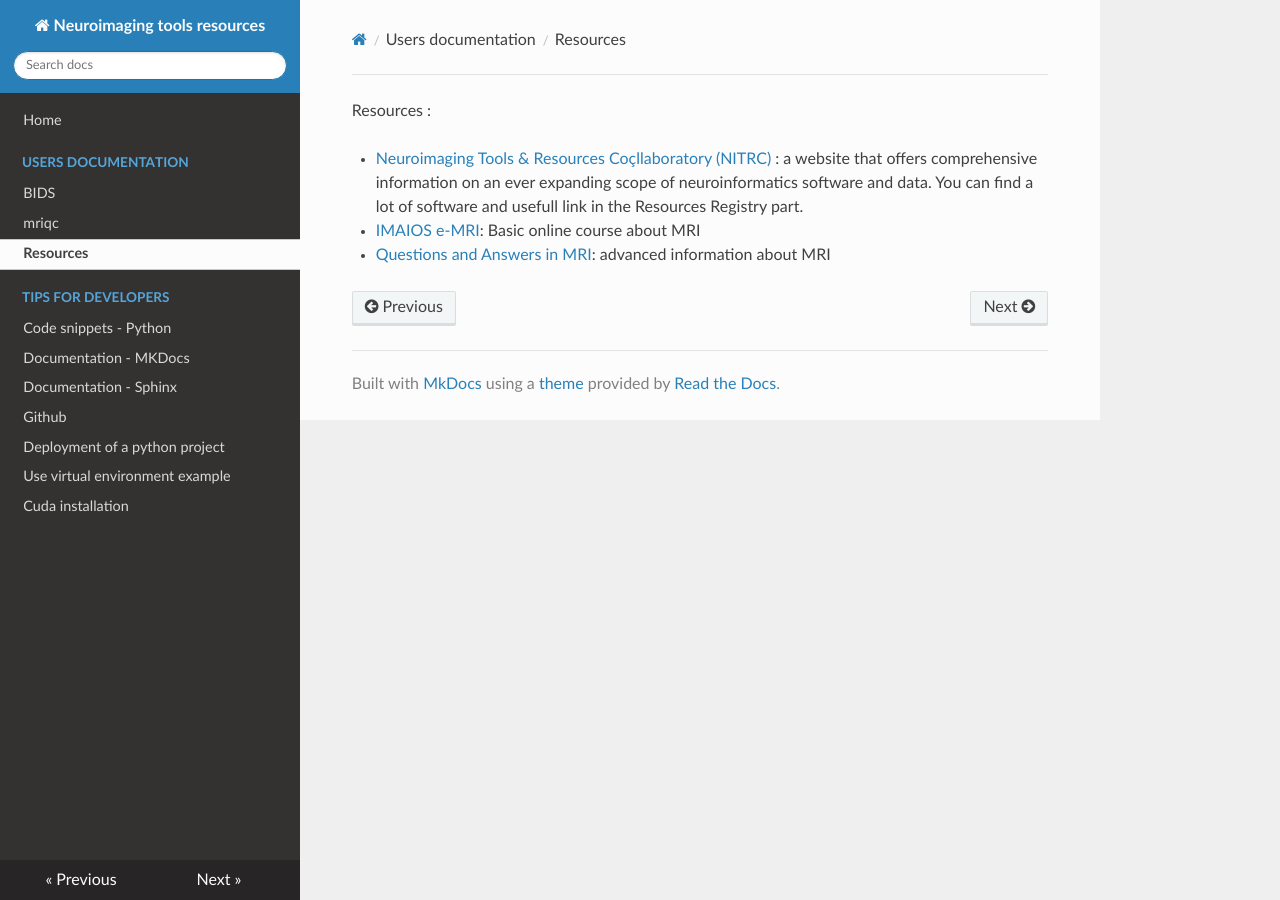
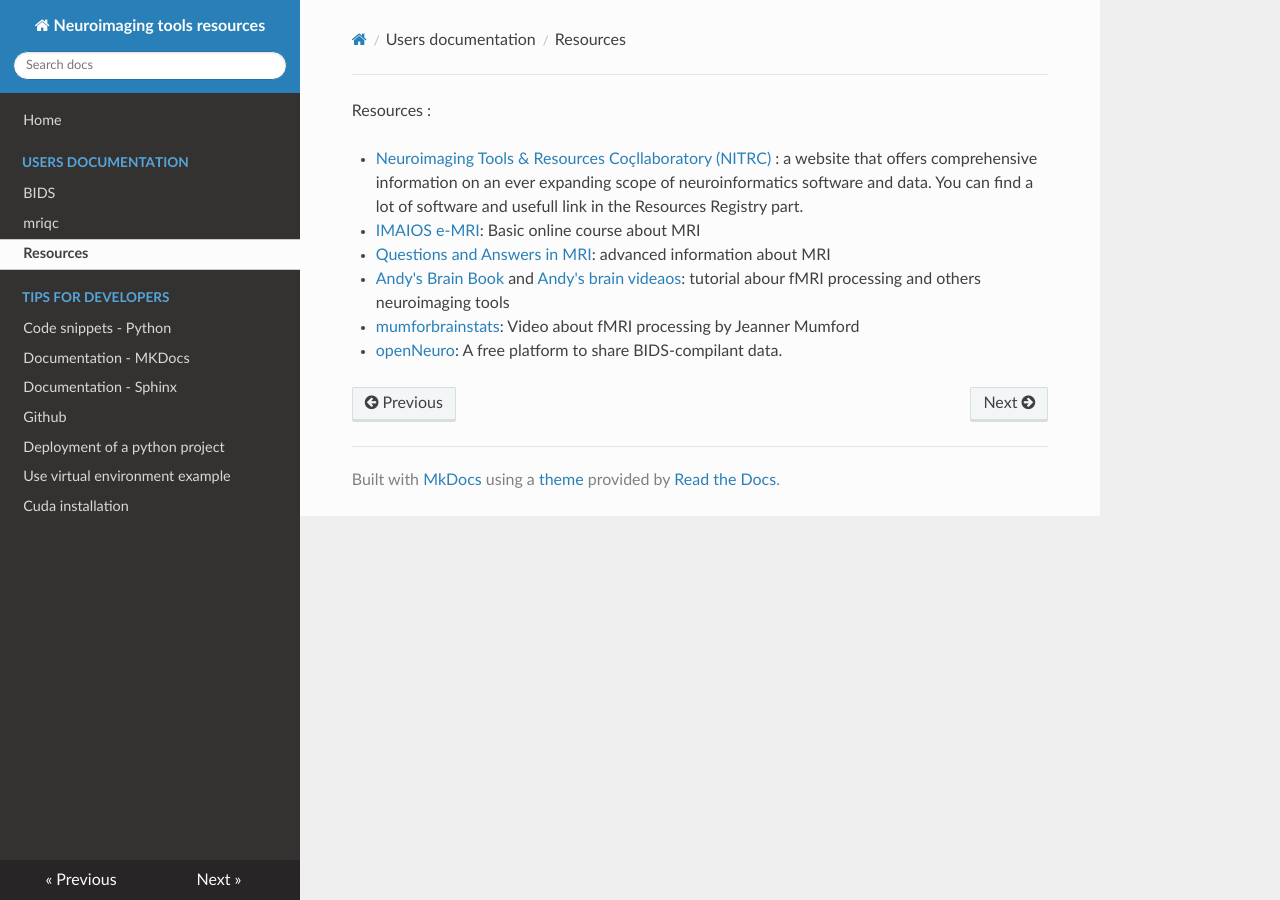
Before and after one commit to IRMaGe-3T/irmage-tools-resources, an MkDocs documentation site: the page built from docs/users/resources.md, in a window 1280 px wide. Built offline with MkDocs 1.6.1, drawn with Linux system fonts in a browser that asks for light colours; nearby versions of some CDN libraries.

Commit message:
add resources

```diff
--- a/docs/users/resources.md
+++ b/docs/users/resources.md
@@ -4,3 +4,6 @@ Resources :
 - [Neuroimaging Tools & Resources Coçllaboratory (NITRC)](https://www.nitrc.org/) : a website that offers comprehensive information on an ever expanding scope of neuroinformatics software and data. You can find a lot of software and usefull link in the Resources Registry part.
 - [IMAIOS e-MRI](https://www.imaios.com/fr/e-mri): Basic online course about MRI
 - [Questions and Answers in MRI](https://www.mriquestions.com/index.html): advanced information about MRI
+- [Andy's Brain Book](https://andysbrainbook.readthedocs.io/en/latest/) and [Andy's brain videaos](https://www.andysbrainblog.com/videos): tutorial abour fMRI processing and others neuroimaging tools
+- [mumforbrainstats](https://www.youtube.com/@mumfordbrainstats): Video about fMRI processing by Jeanner Mumford
+- [openNeuro](https://openneuro.org/): A free platform to share BIDS-compilant data.
```
